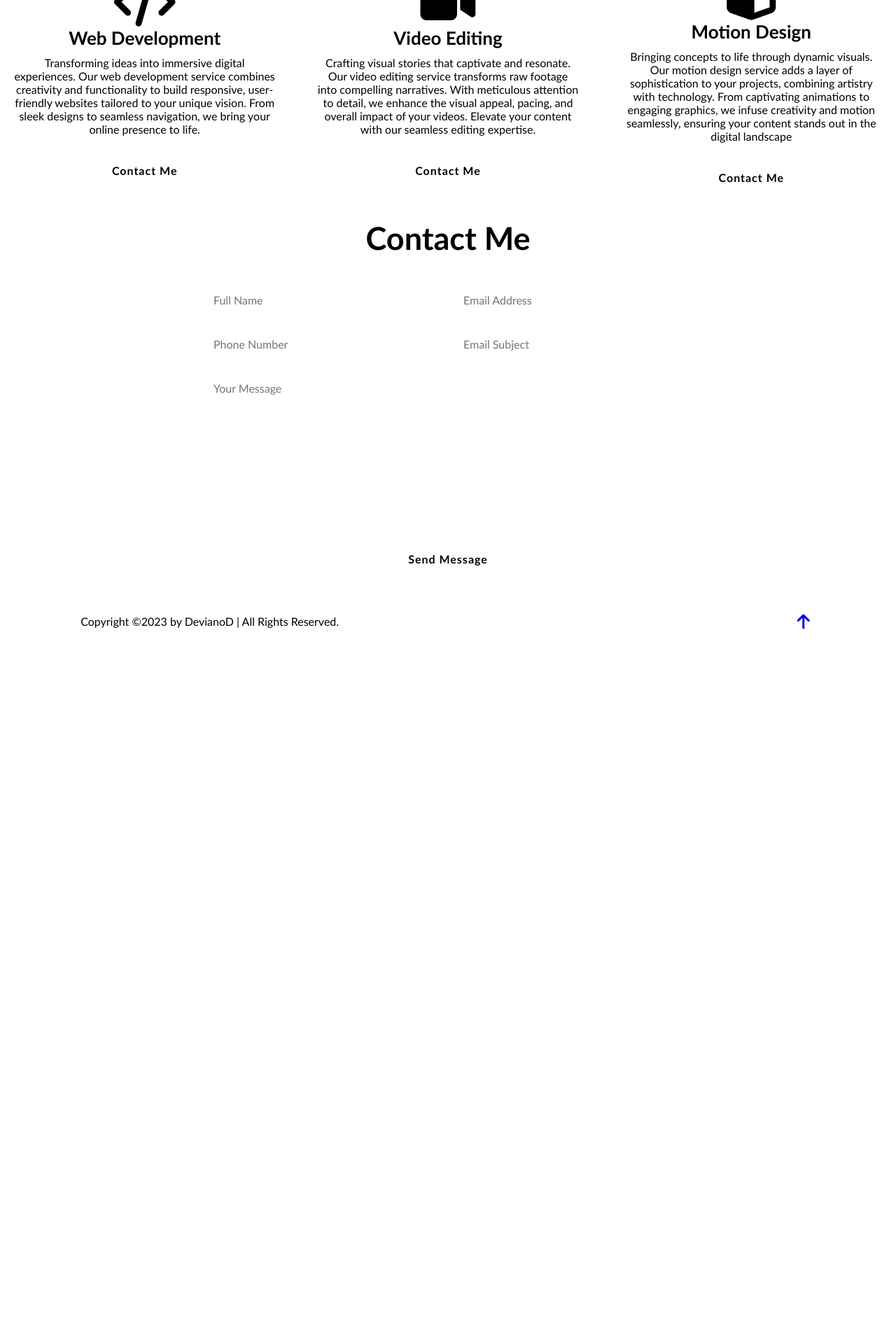
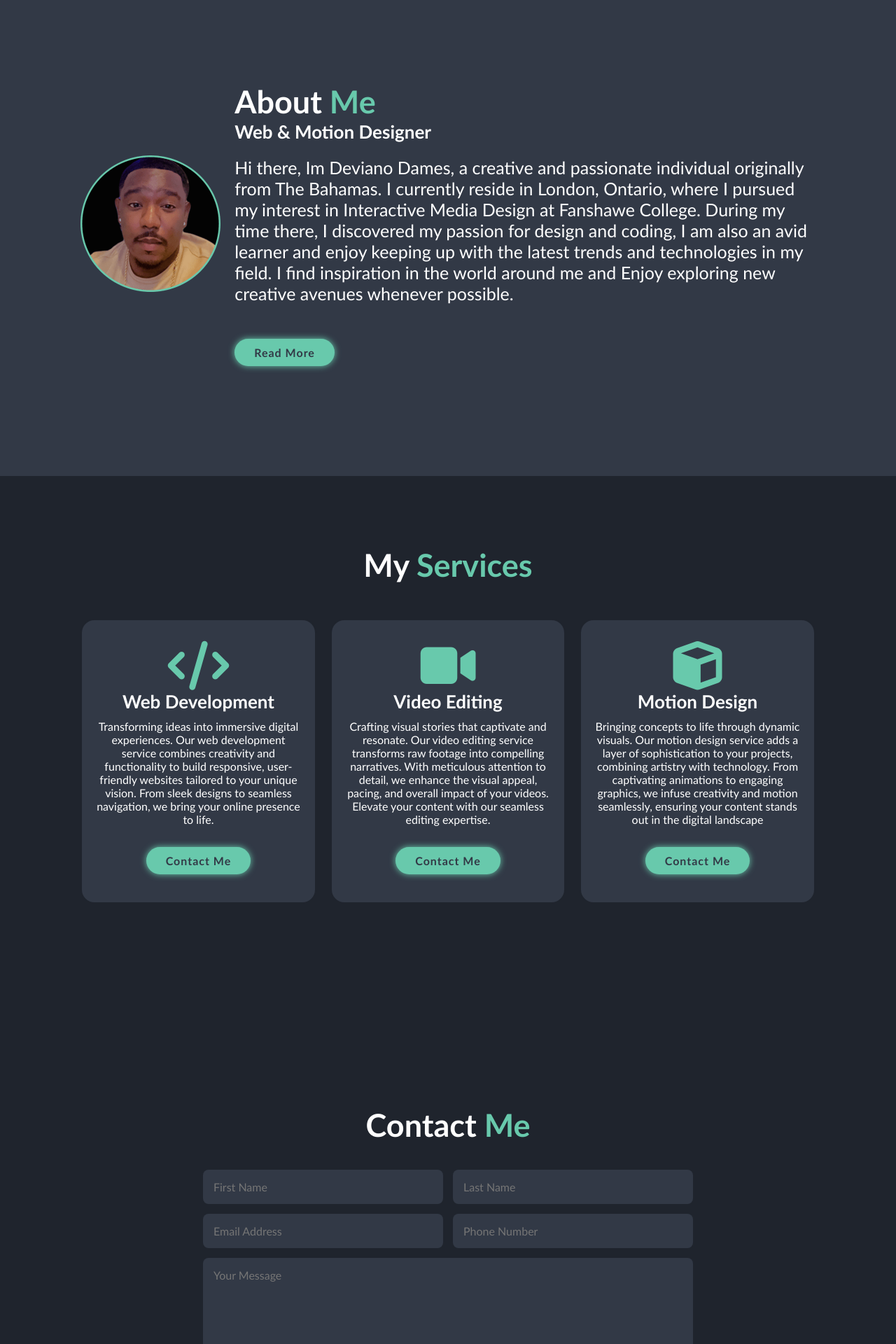
Before and after one commit to DevianoDames/DevianoDames_PortfolioMidterm, a PHP site: page /index.html in a window 1280 px wide. Shown: the part 920-2840 px from the top of the page at 70% size. Before the commit the page ends 1819 px from the top, so only its background shows below. Run offline with PHP 8.4, Linux system fonts and the light colour scheme; some libraries are stand-ins or nearby versions.

Commit message:
fixed sass and added ajax form

```diff
--- a/css/grid.css
+++ /dev/null
@@ -1,267 +0,0 @@
-/* Tailwind and Bootstrap use px for media queries, with foundation using em
-for this library we will stick with pixels */
-
-/* ---General rules - scales images, videos to size of container--- */
-img, embed, object, video, picture {
-  max-width: 100%;
-}
-
-/* ---Change the way the box model works, tells the browser to account for any border and padding in the values you specify for an element's width and height.--- */
-
-html {
-  box-sizing: border-box;
-}
-
-*, *::before, *::after {
-  box-sizing: inherit;
-}
-
-/* ---Mini CSS reset--- */
-
-body, p, h1, h2, h3, h4, h5 {
-   margin: 0px;
-   padding: 0px;
-}
-
-/* ---Utility Classes--- */
-
-.hidden {
-   display: none;
-}
-
-.box {
-   background-color: #CCCCCC;
-   color: rgb(27, 27, 27);
-   border-radius: 5px;
-   padding: 15px;
-   text-align: center;
-   margin-top: 10px;
-   margin-bottom:10px;
- }
-
- .box2 {
-   background-color: #F5EBE0;
-   color: rgb(27, 27, 27);
-   border-radius: 5px;
-   padding: 15px;
-   text-align: center;
-   margin-top: 10px;
-   margin-bottom:10px;
- }
-
-/* ---Mobile Library Grid Styles--- */
-
-/* Note if you are using a grid size of 1920, you need to change the value of 1200px to 1920px on line 50 and 57 */
-
-.full-width-grid-con {
-   /* set this container as a grid, with 3 columns
-   the other grid will sit in the middle column, this allows for overlapping content */
-   display: grid;
-	grid-template-columns: 1fr minmax(0, 1200px) 1fr;
-}
-
- .grid-con {
-   display: grid;
-   grid-template-columns: repeat(4, minmax(0, 1fr));
-   grid-column-gap: 16px;
-   max-width: 1920px;
-   margin: 0 auto;
-   padding-left: 33px;
-   padding-right: 33px;
-}
-
-/* A keyword indicating that the property contributes nothing to the grid item's placement, indicating auto-placement, an automatic span, or a default span of 1. */
-.col-auto {grid-column: auto;}
-.col-span-1	{grid-column: span 1 / span 1;}
-.col-span-2	{grid-column: span 2 / span 2;}
-.col-span-3	{grid-column: span 3 / span 3;}
-.col-span-4	{grid-column: span 4 / span 4;}
-.col-span-full {grid-column: 1 / -1;}
-
-.col-start-1	{grid-column-start: 1;}
-.col-start-2	{grid-column-start: 2;}
-.col-start-3	{grid-column-start: 3;}
-.col-start-4	{grid-column-start: 4;}
-.col-start-auto {grid-column-start: auto;}
-
-.col-end-1	{grid-column-end: 1;}
-.col-end-2	{grid-column-end: 2;}
-.col-end-3	{grid-column-end: 3;}
-.col-end-4	{grid-column-end: 4;}
-.col-end-5	{grid-column-end: 5;}
-.col-end-auto	{grid-column-end: auto;}
-
-/* ---Tablet Library Grid Styles--- */
-
-@media screen and (min-width: 768px) {
-
-   .grid-con {
-      display: grid;
-      grid-template-columns: repeat(8, minmax(0, 1fr));
-      grid-column-gap: 16px;
-      padding-left: 32px;
-      padding-right: 32px;
-   }
-
-   .m-col-auto {grid-column: auto;}
-   .m-col-span-1	{grid-column: span 1 / span 1;}
-   .m-col-span-2	{grid-column: span 2 / span 2;}
-   .m-col-span-3	{grid-column: span 3 / span 3;}
-   .m-col-span-4	{grid-column: span 4 / span 4;}
-   .m-col-span-5	{grid-column: span 5 / span 5;}
-   .m-col-span-6	{grid-column: span 6 / span 6;}
-   .m-col-span-7	{grid-column: span 7 / span 7;}
-   .m-col-span-8	{grid-column: span 8 / span 8;}
-   .m-col-span-9	{grid-column: span 9 / span 9;}
-   .m-col-span-10 {grid-column: span 10 / span 10;}
-   .m-col-span-11 {grid-column: span 11 / span 11;}
-   .m-col-span-12 {grid-column: span 12 / span 12;}
-   .m-col-span-full {grid-column: 1 / -1;}
-
-   .m-col-start-1	{grid-column-start: 1;}
-   .m-col-start-2	{grid-column-start: 2;}
-   .m-col-start-3	{grid-column-start: 3;}
-   .m-col-start-4	{grid-column-start: 4;}
-   .m-col-start-5	{grid-column-start: 5;}
-   .m-col-start-6	{grid-column-start: 6;}
-   .m-col-start-7	{grid-column-start: 7;}
-   .m-col-start-8	{grid-column-start: 8;}
-   .m-col-start-9	{grid-column-start: 9;}
-   .m-col-start-10	{grid-column-start: 10;}
-   .m-col-start-11	{grid-column-start: 11;}
-   .m-col-start-12	{grid-column-start: 12;}
-   .m-col-start-13	{grid-column-start: 13;}
-   .m-col-start-auto {grid-column-start: auto;}
-
-   .m-col-end-1	{grid-column-end: 1;}
-   .m-col-end-2	{grid-column-end: 2;}
-   .m-col-end-3	{grid-column-end: 3;}
-   .m-col-end-4	{grid-column-end: 4;}
-   .m-col-end-5	{grid-column-end: 5;}
-   .m-col-end-6	{grid-column-end: 6;}
-   .m-col-end-7	{grid-column-end: 7;}
-   .m-col-end-8	{grid-column-end: 8;}
-   .m-col-end-9	{grid-column-end: 9;}
-   .m-col-end-10	{grid-column-end: 10;}
-   .m-col-end-11	{grid-column-end: 11;}
-   .m-col-end-12	{grid-column-end: 12;}
-   .m-col-end-13	{grid-column-end: 13;}
-   .m-col-end-auto	{grid-column-end: auto;}
-
-}
-
-/* ---Desktop Library Grid Styles--- */
-
-@media screen and (min-width: 1200px) {
-
-   .grid-con {
-      display: grid;
-      grid-template-columns: repeat(12, minmax(0, 1fr));
-      grid-column-gap: 16px;
-      padding-left: 32px;
-      padding-right: 32px;
-   }
-
-   .l-col-auto {grid-column: auto;}
-   .l-col-span-1	{grid-column: span 1 / span 1;}
-   .l-col-span-2	{grid-column: span 2 / span 2;}
-   .l-col-span-3	{grid-column: span 3 / span 3;}
-   .l-col-span-4	{grid-column: span 4 / span 4;}
-   .l-col-span-5	{grid-column: span 5 / span 5;}
-   .l-col-span-6	{grid-column: span 6 / span 6;}
-   .l-col-span-7	{grid-column: span 7 / span 7;}
-   .l-col-span-8	{grid-column: span 8 / span 8;}
-   .l-col-span-9	{grid-column: span 9 / span 9;}
-   .l-col-span-10 {grid-column: span 10 / span 10;}
-   .l-col-span-11 {grid-column: span 11 / span 11;}
-   .l-col-span-12 {grid-column: span 12 / span 12;}
-   .l-col-span-full {grid-column: 1 / -1;}
-
-   .l-col-start-1	{grid-column-start: 1;}
-   .l-col-start-2	{grid-column-start: 2;}
-   .l-col-start-3	{grid-column-start: 3;}
-   .l-col-start-4	{grid-column-start: 4;}
-   .l-col-start-5	{grid-column-start: 5;}
-   .l-col-start-6	{grid-column-start: 6;}
-   .l-col-start-7	{grid-column-start: 7;}
-   .l-col-start-8	{grid-column-start: 8;}
-   .l-col-start-9	{grid-column-start: 9;}
-   .l-col-start-10	{grid-column-start: 10;}
-   .l-col-start-11	{grid-column-start: 11;}
-   .l-col-start-12	{grid-column-start: 12;}
-   .l-col-start-13	{grid-column-start: 13;}
-   .l-col-start-auto {grid-column-start: auto;}
-
-   .l-col-end-1	{grid-column-end: 1;}
-   .l-col-end-2	{grid-column-end: 2;}
-   .l-col-end-3	{grid-column-end: 3;}
-   .l-col-end-4	{grid-column-end: 4;}
-   .l-col-end-5	{grid-column-end: 5;}
-   .l-col-end-6	{grid-column-end: 6;}
-   .l-col-end-7	{grid-column-end: 7;}
-   .l-col-end-8	{grid-column-end: 8;}
-   .l-col-end-9	{grid-column-end: 9;}
-   .l-col-end-10	{grid-column-end: 10;}
-   .l-col-end-11	{grid-column-end: 11;}
-   .l-col-end-12	{grid-column-end: 12;}
-   .l-col-end-13	{grid-column-end: 13;}
-   .l-col-end-auto	{grid-column-end: auto;}
-}
-
-/* ---X-Large Desktop Library Grid Styles--- */
-
-@media screen and (min-width: 1920px) {
-
-   .grid-con {
-      display: grid;
-      grid-template-columns: repeat(12, minmax(0, 1fr));
-      grid-column-gap: 34px;
-      padding-left: 17px;
-      padding-right: 17px;
-   }
-
-   .xl-col-auto {grid-column: auto;}
-   .xl-col-span-1	{grid-column: span 1 / span 1;}
-   .xl-col-span-2	{grid-column: span 2 / span 2;}
-   .xl-col-span-3	{grid-column: span 3 / span 3;}
-   .xl-col-span-4	{grid-column: span 4 / span 4;}
-   .xl-col-span-5	{grid-column: span 5 / span 5;}
-   .xl-col-span-6	{grid-column: span 6 / span 6;}
-   .xl-col-span-7	{grid-column: span 7 / span 7;}
-   .xl-col-span-8	{grid-column: span 8 / span 8;}
-   .xl-col-span-9	{grid-column: span 9 / span 9;}
-   .xl-col-span-10 {grid-column: span 10 / span 10;}
-   .xl-col-span-11 {grid-column: span 11 / span 11;}
-   .xl-col-span-12 {grid-column: span 12 / span 12;}
-   .xl-col-span-full {grid-column: 1 / -1;}
-
-   .xl-col-start-1	{grid-column-start: 1;}
-   .xl-col-start-2	{grid-column-start: 2;}
-   .xl-col-start-3	{grid-column-start: 3;}
-   .xl-col-start-4	{grid-column-start: 4;}
-   .xl-col-start-5	{grid-column-start: 5;}
-   .xl-col-start-6	{grid-column-start: 6;}
-   .xl-col-start-7	{grid-column-start: 7;}
-   .xl-col-start-8	{grid-column-start: 8;}
-   .xl-col-start-9	{grid-column-start: 9;}
-   .xl-col-start-10	{grid-column-start: 10;}
-   .xl-col-start-11	{grid-column-start: 11;}
-   .xl-col-start-12	{grid-column-start: 12;}
-   .xl-col-start-13	{grid-column-start: 13;}
-   .xl-col-start-auto {grid-column-start: auto;}
-
-   .xl-col-end-1	{grid-column-end: 1;}
-   .xl-col-end-2	{grid-column-end: 2;}
-   .xl-col-end-3	{grid-column-end: 3;}
-   .xl-col-end-4	{grid-column-end: 4;}
-   .xl-col-end-5	{grid-column-end: 5;}
-   .xl-col-end-6	{grid-column-end: 6;}
-   .xl-col-end-7	{grid-column-end: 7;}
-   .xl-col-end-8	{grid-column-end: 8;}
-   .xl-col-end-9	{grid-column-end: 9;}
-   .xl-col-end-10	{grid-column-end: 10;}
-   .xl-col-end-11	{grid-column-end: 11;}
-   .xl-col-end-12	{grid-column-end: 12;}
-   .xl-col-end-13	{grid-column-end: 13;}
-   .xl-col-end-auto	{grid-column-end: auto;}
-}
--- a/index.html
+++ b/index.html
@@ -162,20 +162,20 @@
     <section class="contact" id="contact">
         <h2 class="heading">Contact <span>Me</span></h2>
 
-    <form action="sendmail.php">
+        <form id="contactForm" action="sendmail.php" method="post">
             <div class="input-box">
-            <input type="text" placeholder="Full Name">
-            <input type="email" placeholder="Email Address">
+                <input type="text" name="first_name" placeholder="First Name" required>
+                <input type="text" name="last_name" placeholder="Last Name" required>
             </div>
             <div class="input-box">
-            <input type="number" placeholder="Phone Number">
-            <input type="text" placeholder="Email Subject">
+                <input type="email" name="email" placeholder="Email Address" required>
+                <input type="text" name="phone_number" placeholder="Phone Number">
             </div>
-        <textarea name="" id="" cols="30" rows="10" placeholder="Your Message"></textarea>
-        <input type="submit" value="Send Message" class="btn">
+            <textarea name="comments" cols="30" rows="10" placeholder="Your Message" required></textarea>
+            <button type="submit" class="btn">Send Message</button>
         </form>
+    </section>
 
-</section>
 
 <footer class="footer">
     <div class="footer-text">
--- a/js/main.js
+++ b/js/main.js
@@ -41,6 +41,35 @@ window.onscroll = () => {
 
 };
 
+document.getElementById('contactForm').addEventListener('submit', function(event){
+    event.preventDefault();
+
+    let formData = new FormData(this);
+
+
+    fetch('sendmail.php', {
+        method: 'post',
+        body: formData,
+    })
+    .then(response => response.text())
+    .then(data => {
+
+        console.log(data);
+
+        alert('Message sent successfully!');
+
+    })
+    .catch(error => {
+
+        console.error('Error:', error);
+        alert('An error occurred while sending the message.');
+    });
+});
+
+
+
+
+
 
 
 ScrollReveal({
--- a/sass/base/_reset.scss
+++ b/sass/base/_reset.scss
@@ -1,3 +1,5 @@
+@use '../abstracts' as a;
+
 * {
   margin: 0;
   padding: 0;
@@ -9,12 +11,6 @@
   font-family: 'Trebuchet MS', 'Lucida Sans Unicode', 'Lucida Grande', 'Lucida Sans', Arial, sans-serif;
 }
 
-:root {
-  --bg-color: $bg-color;
-  --second-bg-color: $second-bg-color;
-  --text-color: $text-color;
-  --main-color: $main-color;
-}
 
 html {
   font-size: 62.5%;
@@ -22,6 +18,10 @@ html {
 }
 
 body {
-  background-color: var(--bg-color);
-  color: var(--text-color);
+  background-color: a.$bg-color;
+  color: a.$text-color;
 }
+section {
+  min-height: 100vh;
+  padding: 10rem 9% 2rem;
+}
--- a/sass/components/_about.scss
+++ b/sass/components/_about.scss
@@ -1,13 +1,15 @@
+@use '../abstracts' as a;
+
 .about {
     display: flex;
     justify-content: center;
     align-items: center;
     gap: 2rem;
-    background: var(--second-bg-color);
+    background-color: a.$second-bg-color;
  }
 
  .about-img img {
-    width: 25vw;
+    width: 20rem;
 
  }
 
--- a/sass/components/_contact.scss
+++ b/sass/components/_contact.scss
@@ -1,3 +1,5 @@
+@use '../abstracts' as a;
+
 .contact h2 {
     margin-bottom: 3rem;
   }
@@ -20,8 +22,8 @@
     width: 100%;
     padding: 1.5rem;
     font-size: 1.6rem;
-    color: var(--text-color);
-    background: var(--second-bg-color);
+    color: a.$text-color;
+    background: a.$second-bg-color;
     border-radius: .8rem;
     margin: .7rem 0;
   }
--- a/sass/components/_footer.scss
+++ b/sass/components/_footer.scss
@@ -1,10 +1,12 @@
+@use '../abstracts' as a;
+
 .footer {
     display: flex;
     justify-content: space-between;
     align-items: center;
     flex-wrap: wrap;
     padding: 2rem 9%;
-    background: var(--second-bg-color);
+    background: a.$second-bg-color;
   }
 
   .footer-text p {
@@ -16,18 +18,18 @@
     justify-content: center;
     align-items: center;
     padding: .8rem;
-    background: var(--main-color);
+    background: a.$main-color;
     border-radius: .8rem;
     transition: .5s ease;
   }
 
   .footer-iconTop a:hover {
-    box-shadow: 0 0 1rem var(--main-color);
+    box-shadow: 0 0 1rem a.$main-color;
   }
 
   .footer-iconTop a i {
     font-size: 2.4rem;
-    color: var(--second-bg-color);
+    color: a.$second-bg-color;
   }
 
   .earbuds{
--- a/sass/components/_header.scss
+++ b/sass/components/_header.scss
@@ -12,9 +12,10 @@
   align-items: center;
   z-index: 100;
 
-  &.sticky {
+  .header .sticky {
     border-bottom: .1rem solid rgba(0, 0, 0, .2);
   }
+
 }
 
 .logo {
@@ -23,6 +24,23 @@
   font-weight: 600;
   cursor: default;
 }
+.navbar a {
+  font-size: 1.7rem;
+  color:a.$text-color;
+  margin-left: 4rem;
+  transition: .3s;
+}
+.navbar a:hover,
+.navbar a .active {
+  color: a.$main-color;
+}
+
+#ham-menu {
+   font-size: 3.6rem;
+   color: a.$text-color;
+   display: none;
+}
+
 
 @media (max-width: 991px) {
   .header {
--- a/sass/components/_intro.scss
+++ b/sass/components/_intro.scss
@@ -1,7 +1,11 @@
+@use '../abstracts' as a;
+
 .intro {
   display: flex;
   justify-content: center;
   align-items: center;
+
+}
 
 .intro-img {
  animation: floatImage 4s ease-in-out infinite;
@@ -19,26 +23,27 @@
  }
 }
 
-    .intro-content {
-      h3 {
+.intro-content h3 {
   font-size: 3.2rem;
   font-weight: 700;
+}
 
-        &:nth-of-type(2) {
+.intro-content h3:nth-of-type(2) {
   margin-bottom: 2rem;
 }
+
+span {
+  color: a.$main-color;
 }
 
-      h1 {
+.intro-content h1 {
   font-size: 5.6rem;
   font-weight: 700;
   line-height: 1.3;
 }
 
-      p {
+.intro-content p {
  font-size: 2.5rem;
-      }
-    }
 }
 
   @media (max-width: 768px) {
--- a/sass/components/_portfolio.scss
+++ b/sass/components/_portfolio.scss
@@ -1,5 +1,7 @@
+@use '../abstracts' as a;
+
 .portfolio {
-    background: var(--second-bg-color);
+    background: a.$second-bg-color;
   }
 
   .portfolio h2 {
@@ -16,7 +18,7 @@
   .portfolio-container .portfolio-box {
     position: relative;
     border-radius: 2rem;
-    box-shadow: 0 0 1rem var(--bg-color);
+    box-shadow: 0 0 1rem a.$bg-color;
     overflow: hidden;
     display: flex;
   }
@@ -68,13 +70,13 @@
     align-items: center;
     width: 5rem;
     height: 5rem;
-    background: var(--text-color);
+    background: a.$text-color;
     border-radius: 50%;
   }
 
   .portfolio-cover2 a i {
     font-size: 2rem;
-    color: var(--second-bg-color);
+    color: a.$second-bg-color;
   }
   .portfolio .btn {
      display: block;
--- a/sass/components/_services.scss
+++ b/sass/components/_services.scss
@@ -1,3 +1,5 @@
+@use '../abstracts' as a;
+
 .services h2 {
     margin-bottom: 5rem;
   }
@@ -12,22 +14,22 @@
 
   .services-container .services-box {
      flex: 1 1 30rem;
-     background: var(--second-bg-color);
+     background: a.$second-bg-color;
      padding: 3rem 2rem  4rem;
      border-radius: 2rem;
      text-align: center;
-     border: .2rem solid var(--bg-color);
+     border: .2rem solid a.$bg-color;
      transition: .5s ease;
   }
 
   .services-container .services-box:hover {
-     border-color: var(--main-color) ;
+     border-color: a.$main-color;
      transform: scale(1.02);
   }
 
   .services-box i {
      font-size: 7rem;
-     color: var(--main-color);
+     color: a.$main-color;
   }
 
   .services-box h3 {
--- a/sass/components/_social-media.scss
+++ b/sass/components/_social-media.scss
@@ -1,3 +1,5 @@
+@use '../abstracts' as a;
+
 .social-media {
     a {
       display: inline-flex;
@@ -6,17 +8,17 @@
       width: 4rem;
       height: 4rem;
       background: transparent;
-      border: .2rem solid var(--main-color);
+      border: .2rem solid a.$main-color;
       border-radius: 50%;
       font-size: 2rem;
-      color: var(--main-color);
+      color: a.$main-color;
       margin: 3rem 1.5rem 3rem 0;
       transition: .5s ease;
 
       &:hover {
-        background: var(--main-color);
-        color: var(--second-bg-color);
-        box-shadow: 0 0 1rem var(--main-color);
+        background: a.$main-color;
+        color: a.$second-bg-color;
+        box-shadow: 0 0 1rem a.$main-color;
       }
     }
   }
@@ -24,11 +26,11 @@
   .btn {
     display: inline-block;
     padding: 1rem 2.8rem;
-    background: var(--main-color);
+    background: a.$main-color;
     border-radius: 4rem;
-    box-shadow: 0 0 1rem var(--main-color);
+    box-shadow: 0 0 1rem a.$main-color;
     font-size: 1.6rem;
-    color: var(--second-bg-color);
+    color: a.$second-bg-color;
     letter-spacing: .1rem;
     font-weight: 600;
     transition: .5s ease;
```
Also changed, not shown: mailtest.php (deleted, +0 -70 lines), sendmail.php (+27 -31 lines), css/main.css, 1 other file. Lines whose indentation alone changed are shown as unchanged.
